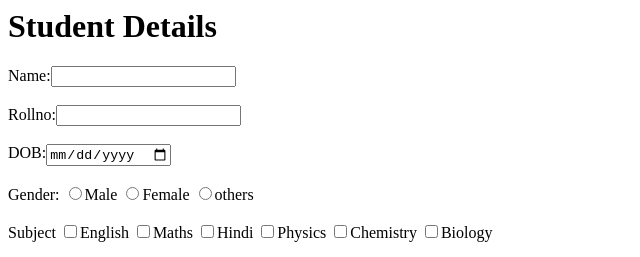
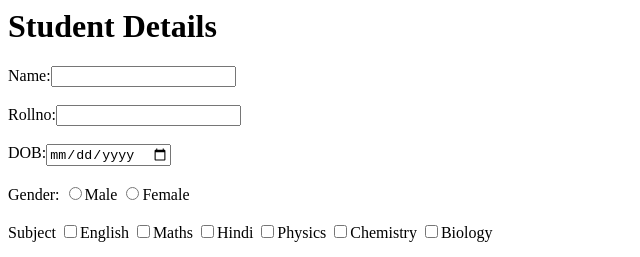
Before and after one commit to sachisahu/class-7, a plain HTML site: page form.html in a window 1280 px wide. Shown: the top 257 px of the page, 0-640 px from the left. Drawn offline with Linux system fonts and the light colour scheme.

Commit message:
i removed others from gender

```diff
--- a/form.html
+++ b/form.html
@@ -10,7 +10,7 @@
         DOB:<input type="date"><br><br>
         Gender: <input type="radio" name="gen">Male
                 <input type="radio" name="gen">Female
-                <input type="radio" name="gen">others<br><br>
+                <br><br>
         Subject <input type="checkbox">English
                 <input type="checkbox">Maths
                 <input type="checkbox">Hindi
```
